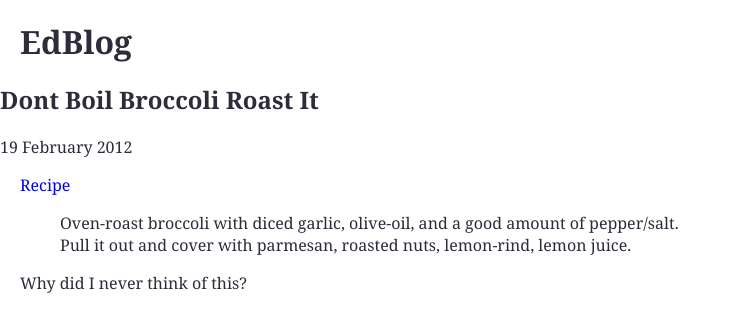
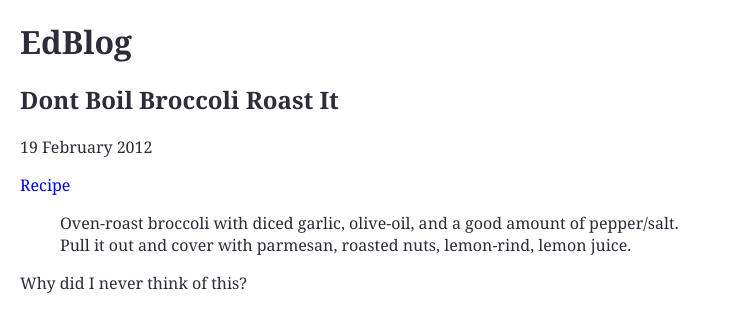
Before and after one commit to anotheredward/anotheredward.github.io, a Jekyll site: the page built from _posts/2012-02-19-dont-boil-broccoli-roast-it.md, in a window 1280 px wide. Shown: the top 332 px of the page, without its empty margins (0-741 px from the left). Built offline with Jekyll 4.4.1, drawn with Linux system fonts in a browser that asks for light colours.

Commit message:
Move div to indent title correctly on post pages.

```diff
--- a/_layouts/post.html
+++ b/_layouts/post.html
@@ -1,8 +1,8 @@
 ---
 layout: default
 ---
-<h1>{{ page.title }}</h1>
-<p>{{ page.date | date: "%-d %B %Y" }}</p>
 <div class="post">
+	<h1>{{ page.title }}</h1>
+	<p>{{ page.date | date: "%-d %B %Y" }}</p>
 	{{ content }}
 </div>
```
